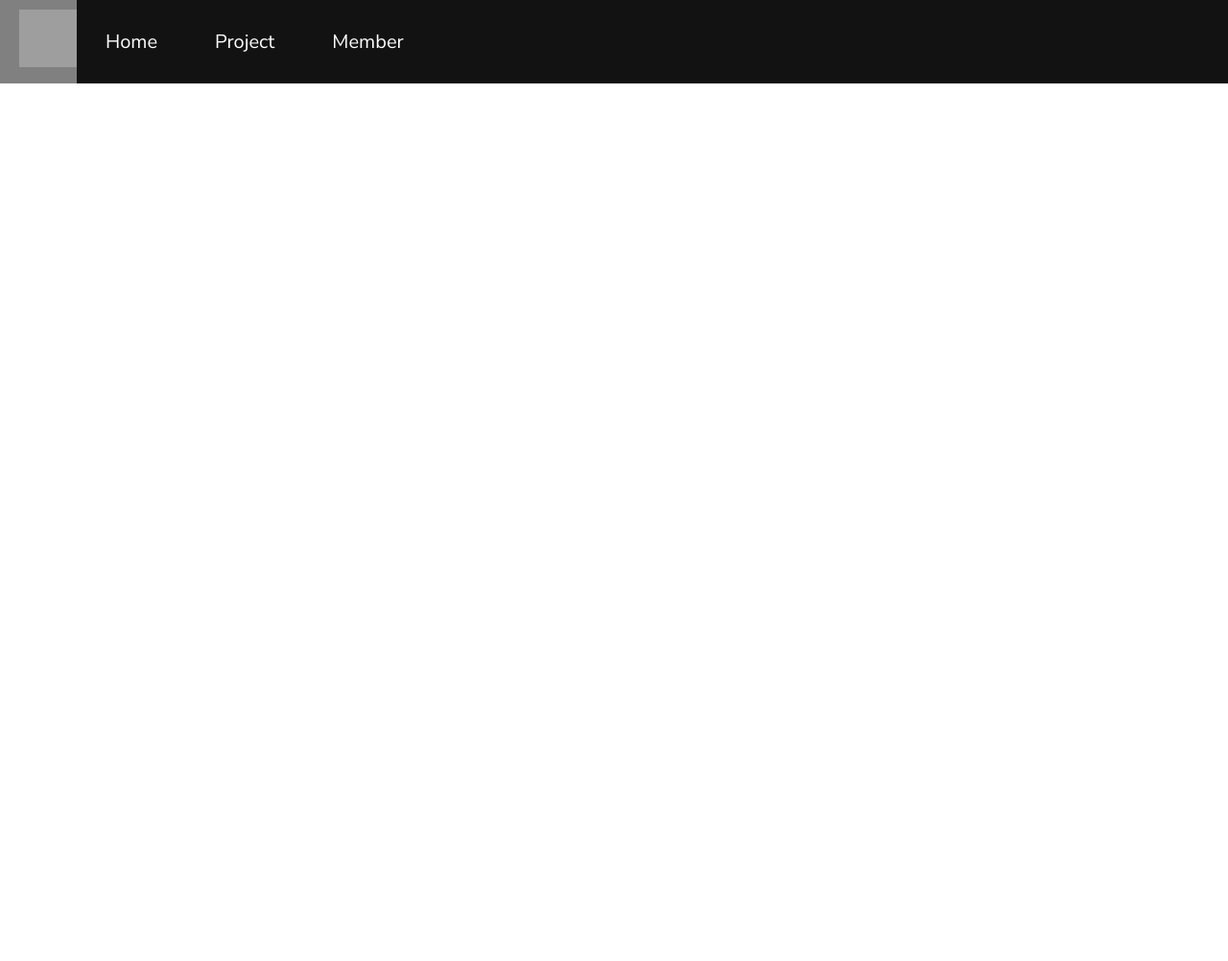
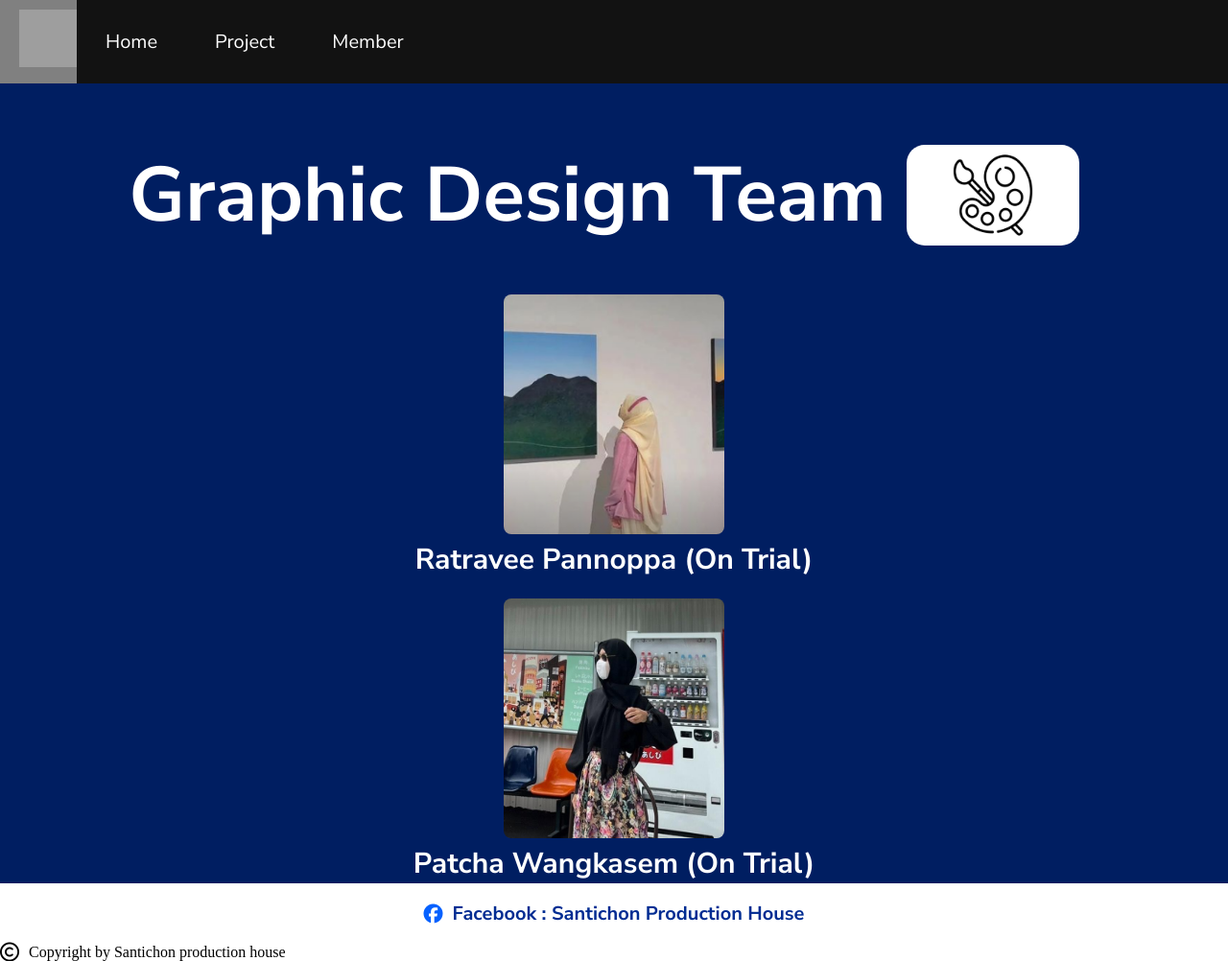
Before and after one commit to asnaweevixvify/sph-prototype-publish, a plain HTML site: page graphic.html in a window 1280 px wide. Shown: the whole page at 96% size. Before the commit the page ends 800 px from the top, so only its background shows below. Drawn offline with Linux system fonts and the light colour scheme; grey boxes are pictures that could not be loaded; a web font is replaced by a local one.

Commit message:
third commit

```diff
--- a/graphic.html
+++ b/graphic.html
@@ -29,8 +29,24 @@
 
    </header>
 
+   <div class="allmem">
+      <div class="ptteamname">
+     <h1 class="h1"> Graphic Design Team</h1>
+     <img class="img2" src="img/4.png" width="180px" height="105px">
+     </div>
+     <br>
 
-
+        <div>
+           <p align="center">
+           <img class="img5"  src="img/zuna.png" width="230px" height="250px">
+           <h2 class="h2"> Ratravee Pannoppa (On Trial) </h2> </p>
+        </div>
+        <br>
+        <div>
+         <p align="center">
+         <img class="img5"  src="img/ใครไม่รู้.jpg" width="230px" height="250px">
+         <h2 class="h2"> Patcha Wangkasem (On Trial) </h2> </p>
+      </div>
 
 
 
```
Also changed, not shown: index.html (+2 -1 lines), img/zuna.png (added), img/ใครไม่รู้.jpg (added).
